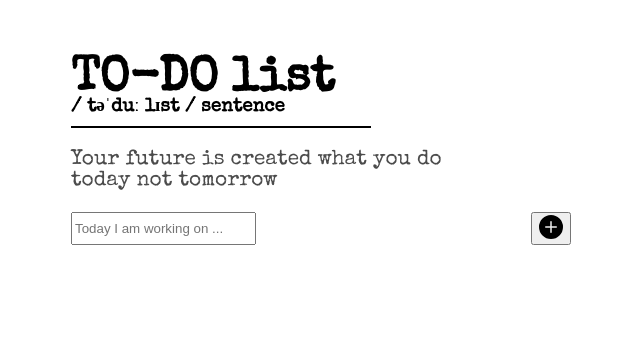
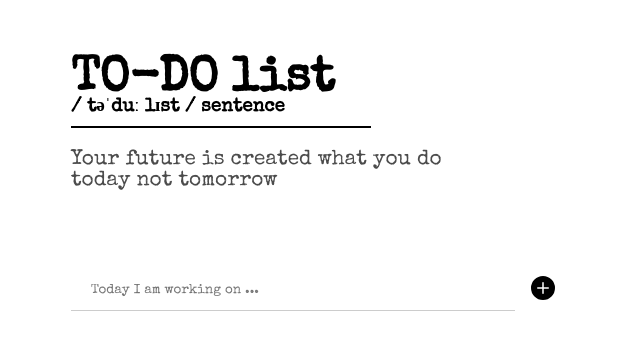
Before and after one commit to VaniaTominc/Simply-do-it, a React (Create React App) app: page / in a window 1280 px wide. Shown: the top 350 px of the page, without its empty margins (319-959 px from the left). Built offline with nearby package versions, Linux system fonts and the light colour scheme.

Commit message:
styling form

```diff
--- a/src/styles/main.css
+++ b/src/styles/main.css
@@ -68,4 +68,47 @@ h3 {
 .task-content {
   word-wrap: break-word;
   width: 80%;
+}
+
+input[type=text] {
+  padding: 12px 20px;
+  margin: 8px 0;
+  display: inline-block;
+  box-sizing: border-box;
+  flex-grow: 1;
+  border: none;
+  border-bottom: 1px solid #ccc;
+}
+
+input:focus {
+  outline: none !important;
+  font-family: "Special Elite", cursive;
+}
+
+.add-btn {
+  padding: 1rem;
+  border: none;
+  background-color: transparent;
+}
+
+::-webkit-input-placeholder {
+  /* Chrome/Opera/Safari */
+  font-family: "Special Elite", cursive;
+}
+
+.input-border {
+  margin-top: 3rem;
+  margin-bottom: 1rem;
+}
+
+form {
+  width: 100%;
+}
+
+input:-webkit-autofill,
+input:-webkit-autofill:hover,
+input:-webkit-autofill:focus,
+input:-webkit-autofill:active {
+  -webkit-transition: "color 9999s ease-out, background-color 9999s ease-out";
+  -webkit-transition-delay: 9999s;
 }/*# sourceMappingURL=main.css.map */
--- a/src/styles/main.scss
+++ b/src/styles/main.scss
@@ -78,3 +78,49 @@ h3 {
   word-wrap: break-word;
   width: 80%;
 }
+
+// Form
+
+input[type=text] {
+  padding: 12px 20px;
+  margin: 8px 0;
+  display: inline-block;
+  // border: 1px solid #ccc;
+  box-sizing: border-box;
+  flex-grow: 1;
+  border: none;
+  border-bottom: 1px solid #ccc;
+}
+
+input:focus {
+  outline: none !important;
+  font-family: 'Special Elite', cursive;
+}
+
+
+.add-btn {
+  padding: 1rem ;
+  border: none;
+  background-color: transparent;
+}
+
+::-webkit-input-placeholder { /* Chrome/Opera/Safari */
+  font-family: 'Special Elite', cursive;
+}
+
+.input-border {
+  margin-top: 3rem;
+  margin-bottom: 1rem;
+}
+
+form {
+  width: 100%;
+}
+
+input:-webkit-autofill,
+input:-webkit-autofill:hover,
+input:-webkit-autofill:focus,
+input:-webkit-autofill:active {
+    -webkit-transition: "color 9999s ease-out, background-color 9999s ease-out";
+    -webkit-transition-delay: 9999s;
+}
```
Also changed, not shown: 1 other file (tests, documents, lock files or other folders).
